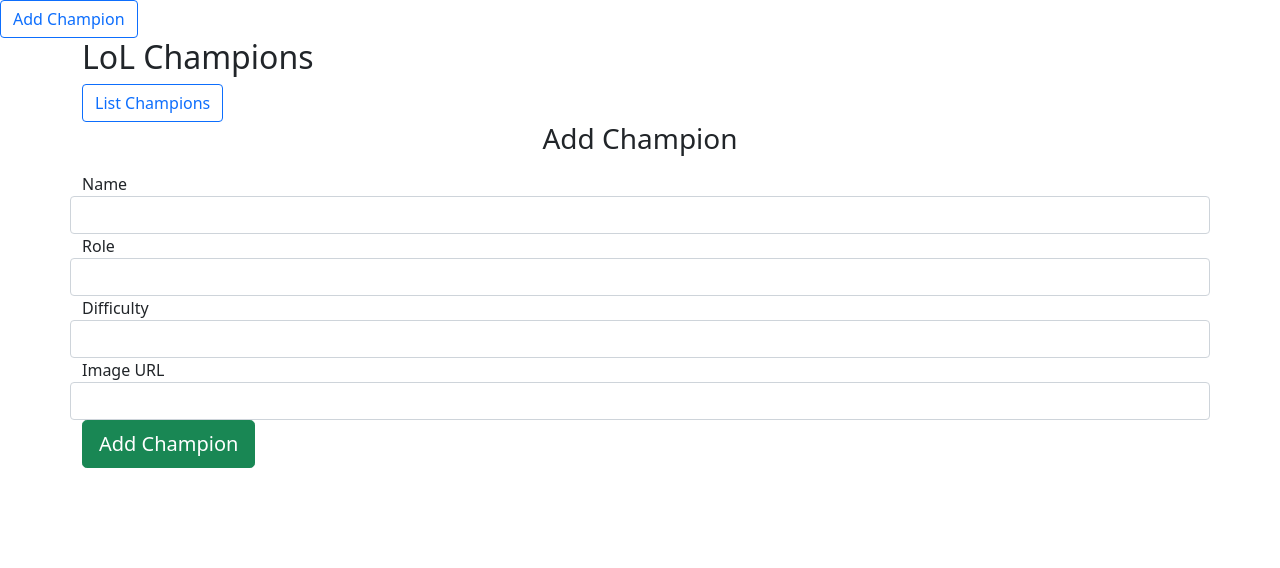
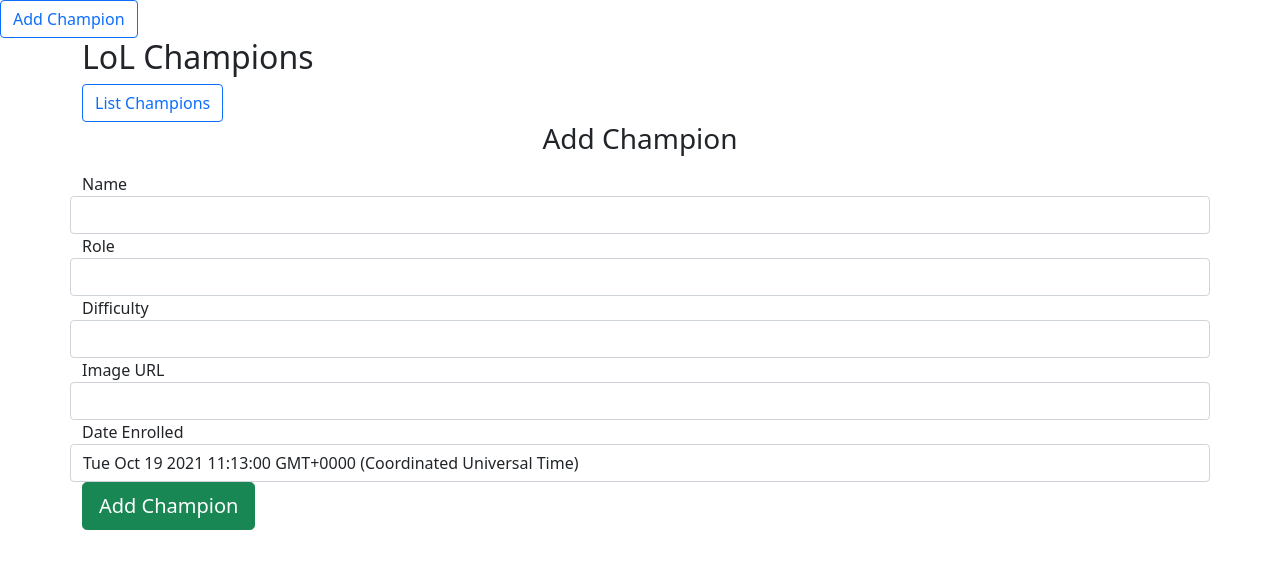
Before and after one commit to yaoyuanbill/lolchampionsui, an Angular app: page /lolchamp-create in a window 1280 px wide. Shown: the top 568 px of the page. Built offline with nearby package versions, Linux system fonts and the light colour scheme.

Commit message:
Added a dateCreated attribute so I can experiment with adding dates

```diff
--- a/src/app/lolchamp-create/lolchamp-create.component.html
+++ b/src/app/lolchamp-create/lolchamp-create.component.html
@@ -21,6 +21,11 @@
 	  <input type="text" [(ngModel)]="championDetails.imageUrl" class="form-control">
 	</div>
 
+	<div class="form-group row">
+	  <label class="control-label col-md-12">Date Enrolled</label>
+	  <input type="text" [(ngModel)]="championDetails.dateCreated" class="form-control">
+	</div>
+
 	<div class="form-group">
 	  <button class="btn btn-success btn-lg btn-block" (click)="addChampion()">Add Champion</button>
 	</div>
--- a/src/app/lolchamp-create/lolchamp-create.component.ts
+++ b/src/app/lolchamp-create/lolchamp-create.component.ts
@@ -10,7 +10,14 @@
 })
 export class LolchampCreateComponent implements OnInit {
 
-  @Input() championDetails = { id:0, name:"", difficulty:"", role:"", imageUrl:""}
+  @Input() championDetails = {
+    id:0,
+    name:"",
+    difficulty:"",
+    role:"",
+    imageUrl:"",
+    dateCreated:new Date() // this defaults to the current date and time
+  }
 
   constructor(
     public restApi: RestApiService,
--- a/src/app/lolchamp-edit/lolchamp-edit.component.html
+++ b/src/app/lolchamp-edit/lolchamp-edit.component.html
@@ -21,6 +21,12 @@
       <label class="control-label col-md-12">Image URL</label>
       <input type="text" [(ngModel)]="championDetails.imageUrl" class="form-control">
     </div>
+
+    <div class="form-group row">
+      <label class="control-label col-md-12">Date Enrolled</label>
+      <input type="text" [(ngModel)]="championDetails.dateCreated" class="form-control">
+    </div>
+
     <div class="form-group">
       <button class="btn btn-success btn-lg btn-block" (click)="updateChampion()">Save Champion</button>
     </div>
--- a/src/app/lolchamp-list/lolchamp-list.component.html
+++ b/src/app/lolchamp-list/lolchamp-list.component.html
@@ -8,6 +8,7 @@
           <th scope="col">Difficulty</th>
           <th scope="col">Role</th>
           <th scope="col">Mugshot</th>
+          <th scope="col">Date Enrolled</th>
           <th scope="col">Action</th>
         </tr>
       </thead>
@@ -20,6 +21,7 @@
           <td>
             <img src={{champ.imageUrl}} height=75>
           </td>
+          <td>{{champ.dateCreated | date}}</td>
           <td>
             <a [routerLink]="['/lolchamp-edit/', champ.id]" class="btn btn-primary btn-sm float-right">Edit</a>&nbsp;
             <a [routerLink]="" (click)="deleteChampion(champ.id)" class="btn btn-danger btn-sm float-right">Delete</a>
--- a/src/app/shared/lol-champion.ts
+++ b/src/app/shared/lol-champion.ts
@@ -4,6 +4,7 @@
   name: string;
   role: string;
   imageUrl: string;
+  dateCreated: Date;
 
   constructor() {
     this.id = 0;
@@ -11,5 +12,6 @@
     this.name="";
     this.role="";
     this.imageUrl="";
+    this.dateCreated = new Date();
   }
 }
--- a/src/app/shared/rest-api.service.ts
+++ b/src/app/shared/rest-api.service.ts
@@ -40,7 +40,7 @@
   }
   // HttpClient API put() method
   updateChampion(id:number, champ:LolChampion): Observable<LolChampion> {
-    return this.http.put<LolChampion>(this.apiUrl + '', JSON.stringify(champ), this.httpOptions)
+    return this.http.put<LolChampion>(this.apiUrl, JSON.stringify(champ), this.httpOptions)
     .pipe(
       retry(1),
       catchError(this.handleError)
@@ -67,6 +67,7 @@
 
   // Error handling
   handleError(error:any) {
+    console.log("handling an error now")
     let errorMessage = '';
     if(error.error instanceof ErrorEvent) {
       // Get client-side error
--- a/src/environments/environment.ts
+++ b/src/environments/environment.ts
@@ -4,6 +4,6 @@
 
 export const environment = {
   production: false,
-  //apiUrl: "http://localhost:8080/api/v1/lolchampion/"
-  apiUrl: "http://franks-lolchampion-demo-franks-lolchampion-demo.emeadocker65.conygre.com/api/v1/lolchampion/"
+  apiUrl: "http://localhost:8080/api/v1/lolchampion/"
+  //apiUrl: "http://franks-lolchampion-demo-franks-lolchampion-demo.emeadocker65.conygre.com/api/v1/lolchampion/"
 };
```
